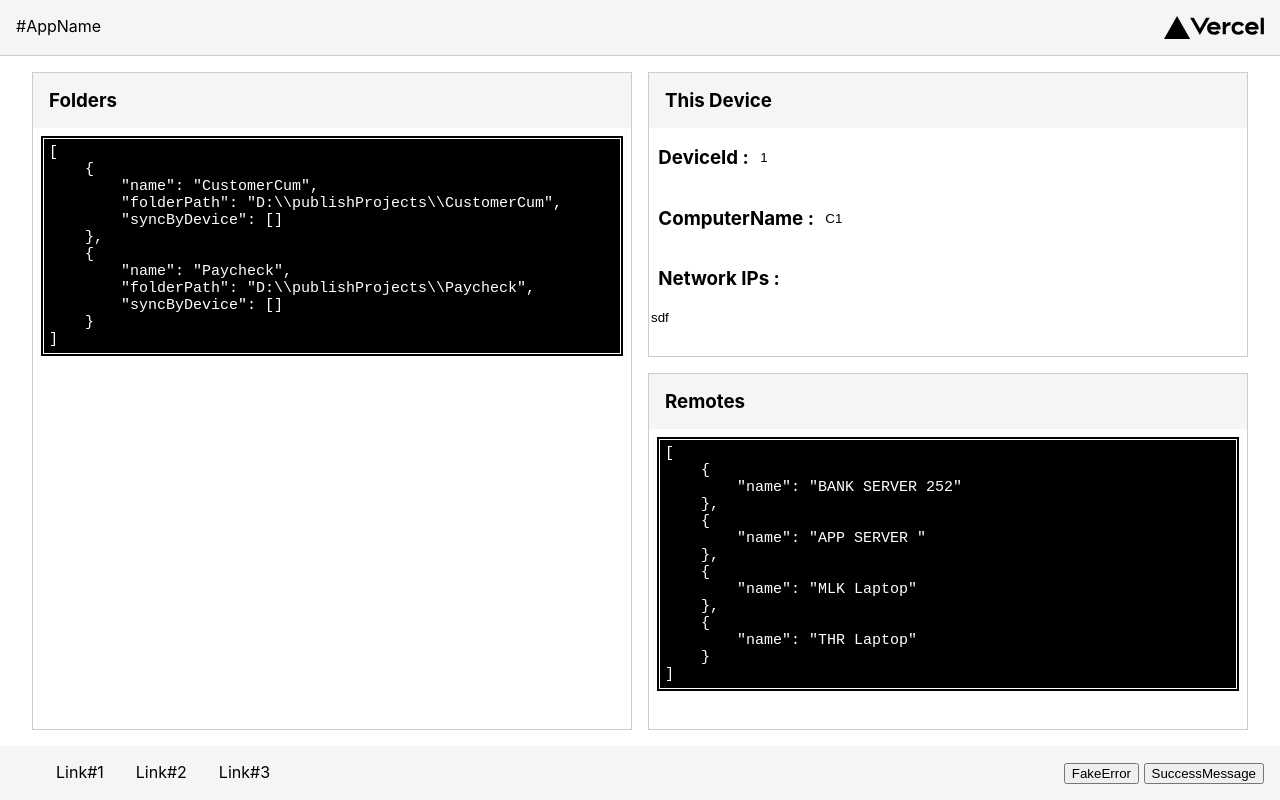
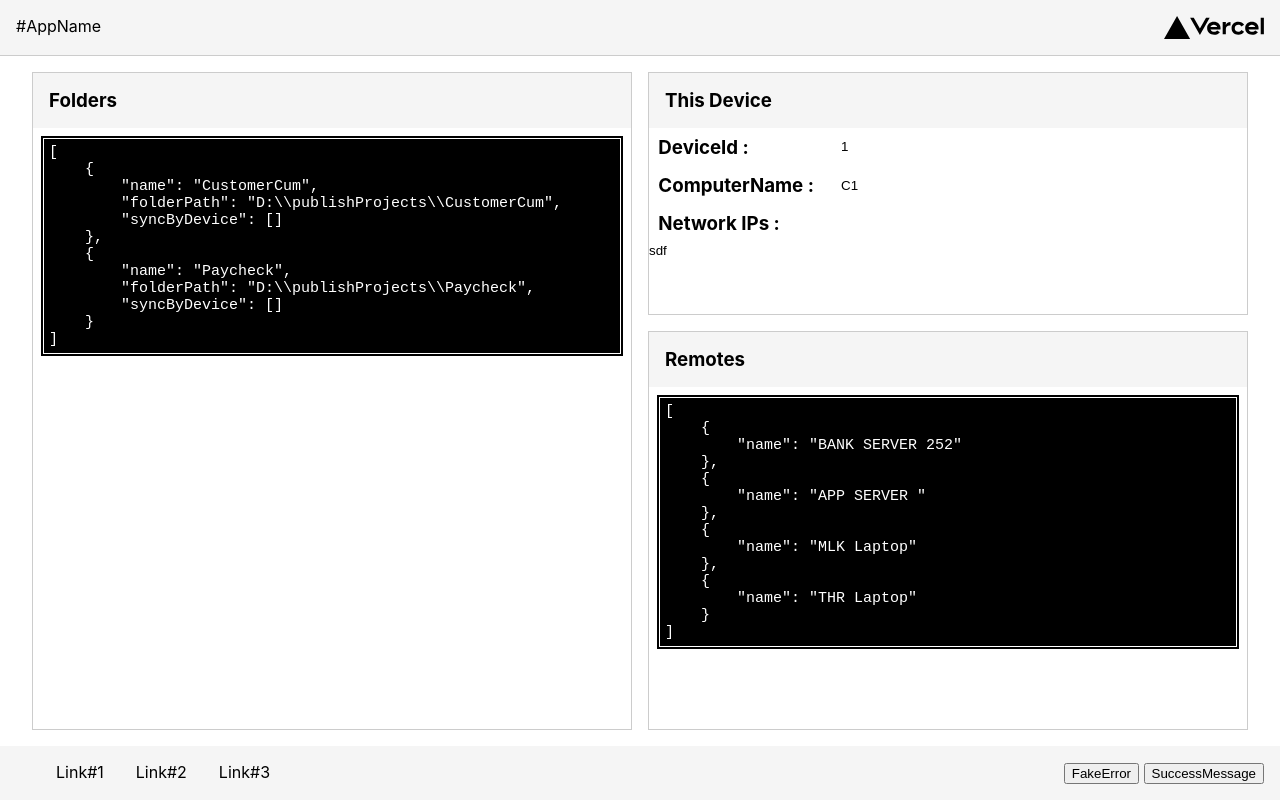
Before and after one commit to taheri24/offline-sync-frontend, a Next.js app: page / in a window 1280 px wide. Built offline with nearby package versions, Linux system fonts and the light colour scheme.

Commit message:
update styles

```diff
--- a/styles/main.scss
+++ b/styles/main.scss
@@ -28,10 +28,16 @@
     .label{
         padding-left:0.5em;
         padding-right:0.5em;
-
+        min-width: 12rem;
     }
     display:flex;
-input{
-    border:none;
+    input{
+        border:none;
+    padding:0;
+    z-index: 1;
+    }
+    max-height: 2.4rem;
+    h3{
+        padding:0.5rem 0;margin:0;
+    }
 }
-}
```
